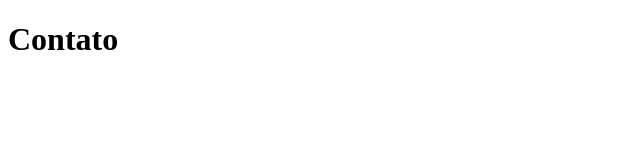
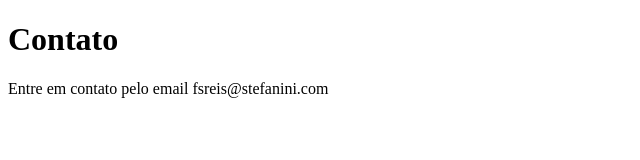
Before and after one commit to fabioreis12/sistema-de-cadastro, a plain HTML site: page contato.html in a window 1280 px wide. Shown: the whole page, without its empty margins (0-640 px from the left). Drawn offline with Linux system fonts and the light colour scheme.

Commit message:
adicionando email de contato

```diff
--- a/contato.html
+++ b/contato.html
@@ -7,5 +7,6 @@
 </head>
 <body>
     <h1>Contato</h1>
+    <p>Entre em contato pelo email fsreis@stefanini.com</p>
 </body>
 </html>
```
